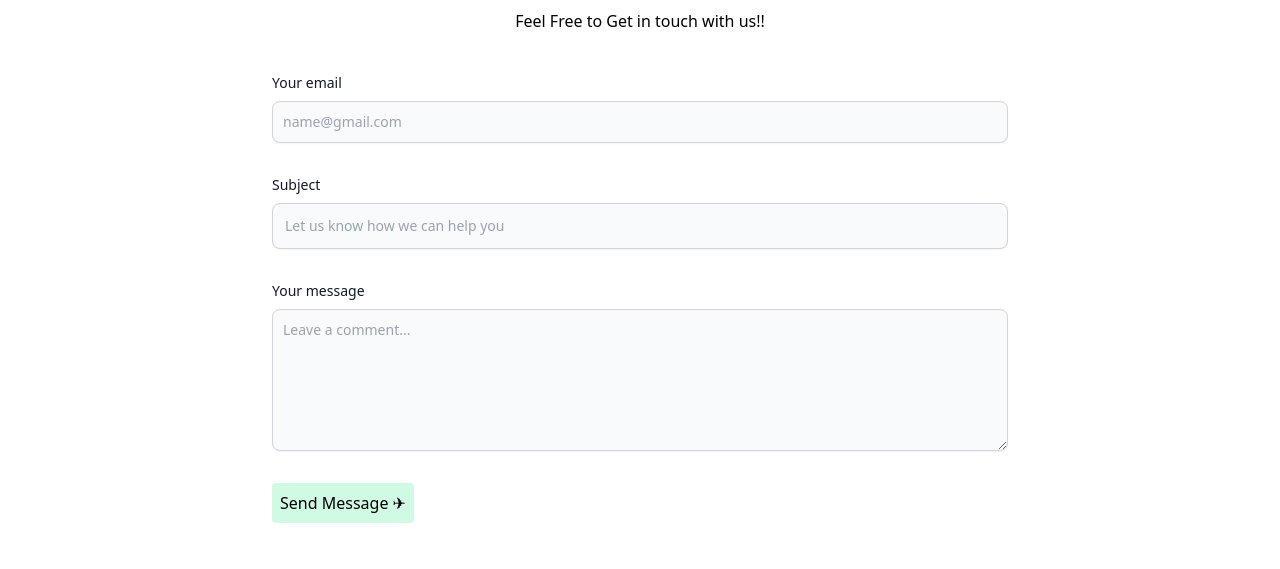
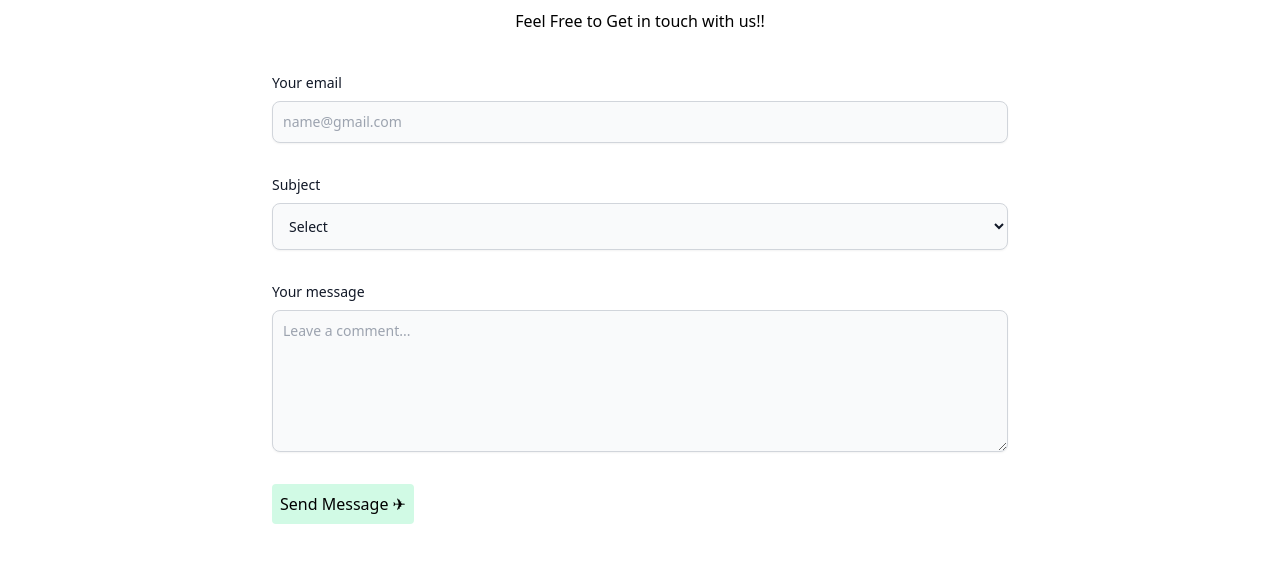
Before and after one commit to Srimathy-J/Greenden-TailWind, a plain HTML site: page contact.html in a window 1280 px wide. Shown: the part 231-800 px from the top of the page. Drawn offline with nearby package versions, Linux system fonts and the light colour scheme.

Commit message:
contact form updated

```diff
--- a/contact.html
+++ b/contact.html
@@ -47,9 +47,18 @@
                 <div>
                     <label for="subject"
                         class="block mb-2 text-sm font-medium text-gray-900 dark:text-gray-300">Subject</label>
-                    <input type="text"
+                    <!-- <input type="text"
                         class="block p-3 w-full text-sm text-gray-900 bg-gray-50 rounded-lg border border-gray-300 shadow-sm focus:ring-primary-500 focus:border-primary-500 dark:bg-gray-700 dark:border-gray-600 dark:placeholder-gray-400 dark:text-white dark:focus:ring-primary-500 dark:focus:border-primary-500 dark:shadow-sm-light outline-none"
+                        placeholder="Let us know how we can help you" required> -->
+                        <select class="block p-3 w-full text-sm text-gray-900 bg-gray-50 rounded-lg border border-gray-300 shadow-sm focus:ring-primary-500 focus:border-primary-500 dark:bg-gray-700 dark:border-gray-600 dark:placeholder-gray-400 dark:text-white dark:focus:ring-primary-500 dark:focus:border-primary-500 dark:shadow-sm-light outline-none"
                         placeholder="Let us know how we can help you" required>
+                        <option>Select </option>
+                        <option>My order and Invoice</option>
+                        <option>Product Damage or Return</option>
+                        <option>Need Help on choosing plants</option>
+                        <option>Others</option>
+                        </select>
+
                 </div>
                 <div class="sm:col-span-2">
                     <label for="message" class="block mb-2 text-sm font-medium text-gray-900 dark:text-gray-400">Your
```
